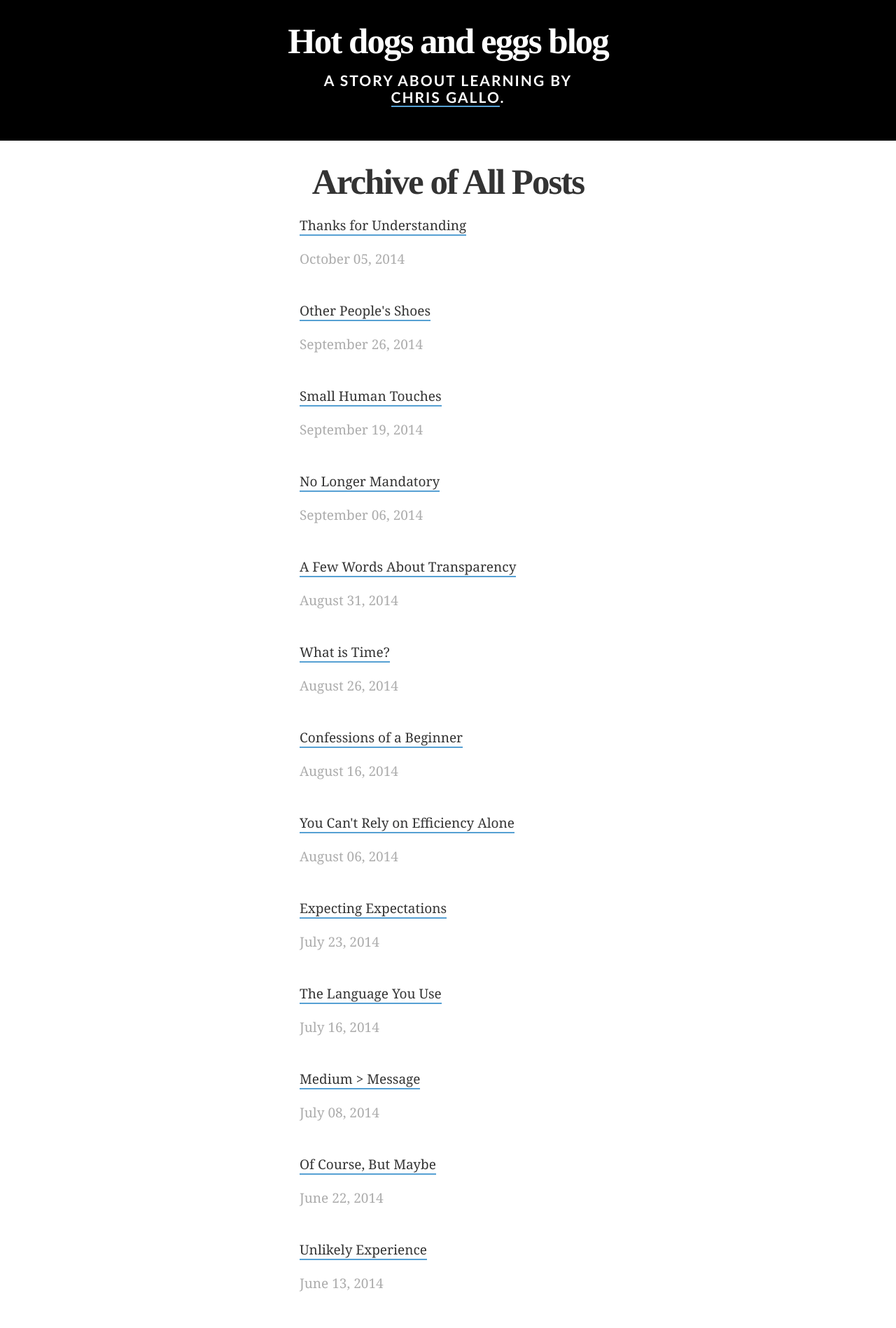
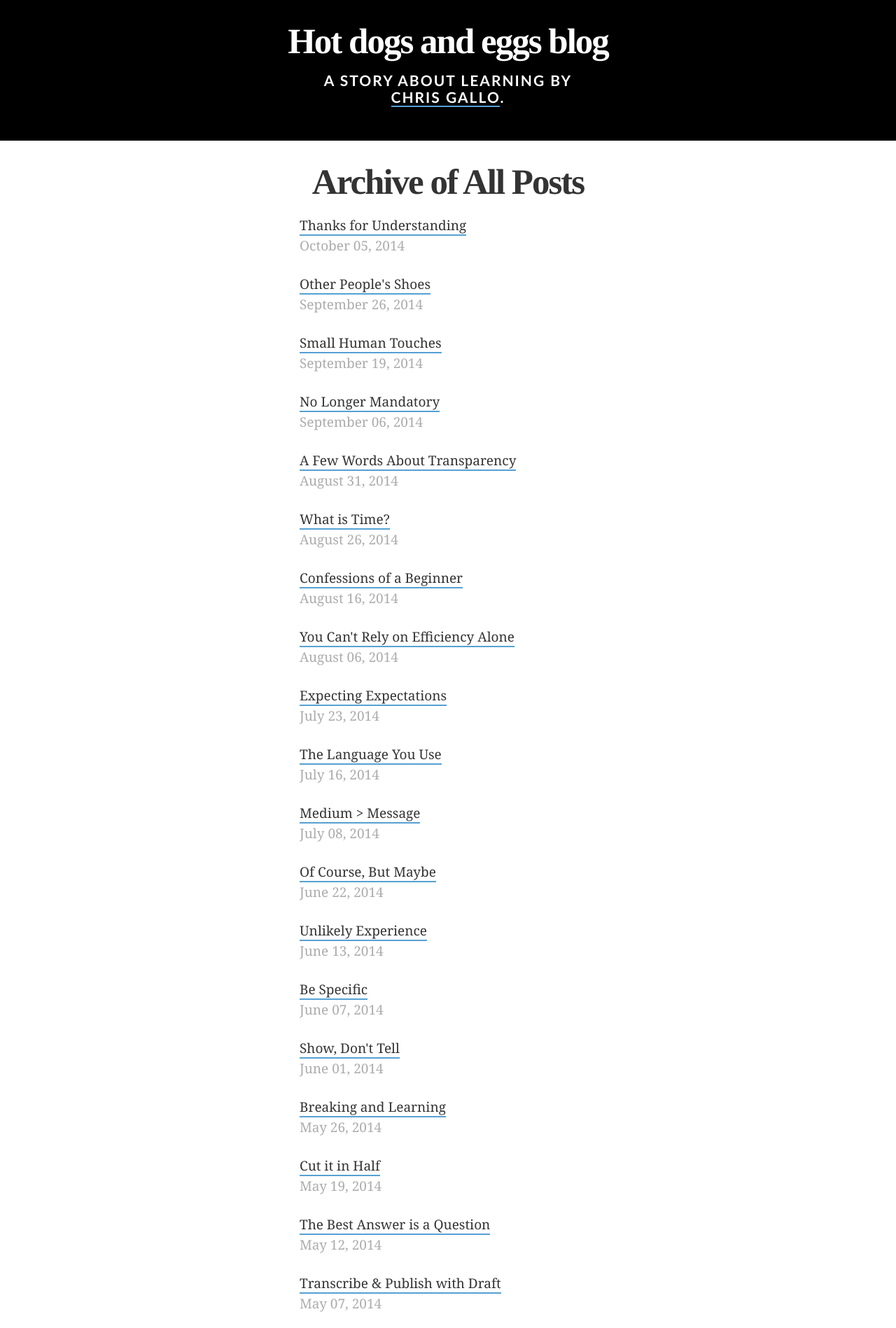
Before and after one commit to gallochris/writing, a Jekyll site: the page built from list.html, in a window 1280 px wide. Shown: the top 1898 px of the page at 70% size. Built offline with Jekyll 4.4.1, drawn with Linux system fonts in a browser that asks for light colours; Markdown is read by kramdown in place of the engine named in the settings.

Commit message:
Update list.html

```diff
--- a/list.html
+++ b/list.html
@@ -15,7 +15,7 @@
  <h1 style="text-align: center">Archive of All Posts</h1>
 {% for post in site.posts %}
   <ul style="list-style: none;">
-  <li><a href="{{ post.url }}">{{ post.title }}</a> <p style="color: #acacac;">{{ post.date | date: '%B %d, %Y' }}</p></li>
+  <li><a href="{{ post.url }}">{{ post.title }}</a> <div style="color: #acacac;">{{ post.date | date: '%B %d, %Y' }}</div></li>
   </ul>
      {% endfor %}
 
```
